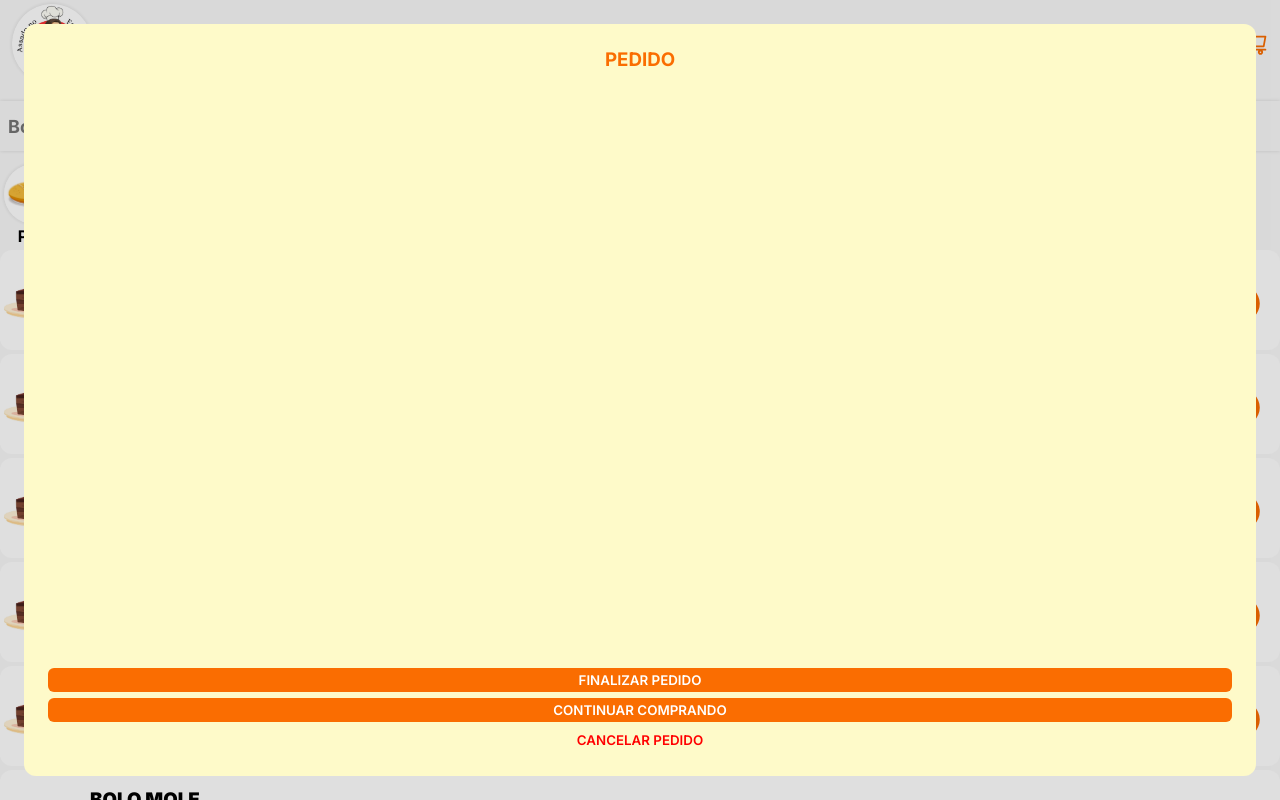
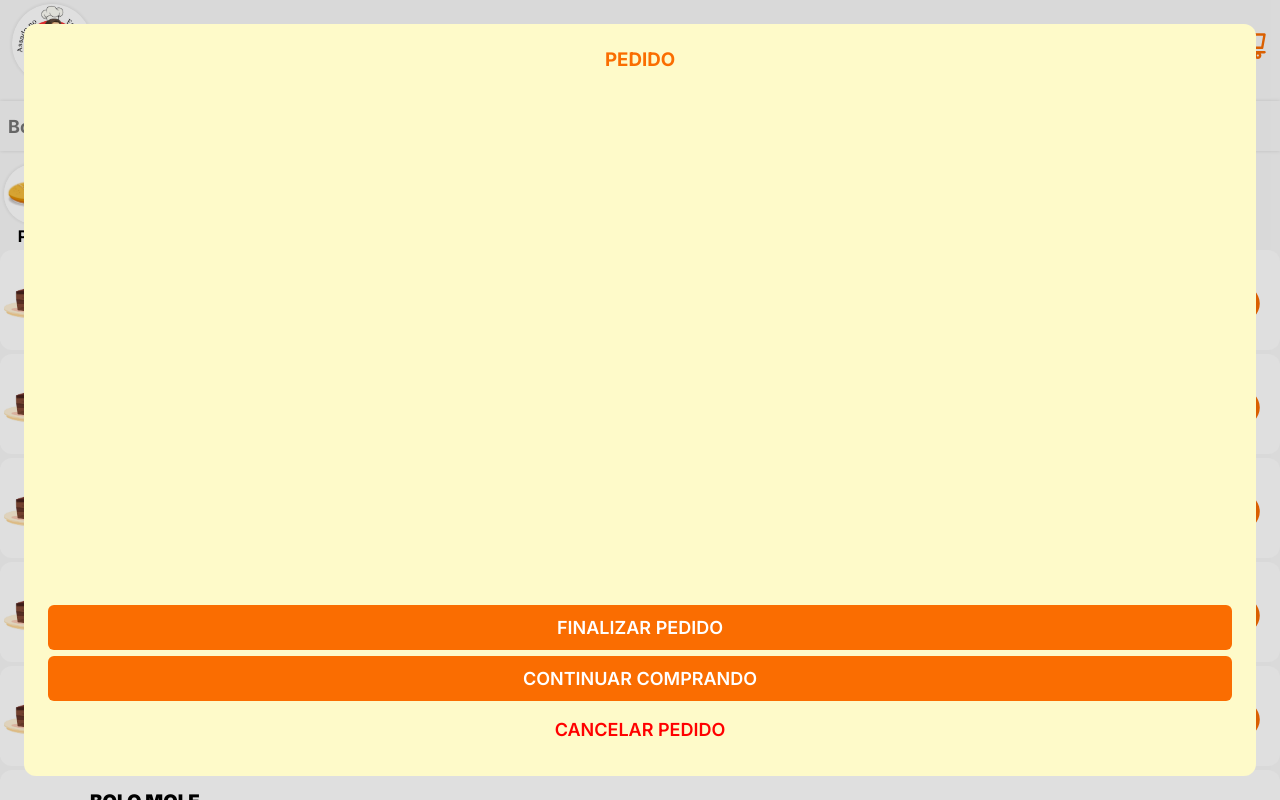
Before and after one commit to FranciscoNeto2909/Bolos_da_cris, a React (Vite) app: page / in a window 1280 px wide. Both pictures are taken after a click on the button 1255 px from the left and 45 px from the top of the page. Built offline with nearby package versions, Linux system fonts and the light colour scheme; a web font is replaced by a local one.

Commit message:
slogan added

```diff
--- a/src/components/card/card.css
+++ b/src/components/card/card.css
@@ -42,12 +42,13 @@
 }
 
 .card_size_button {
-  background-color: #00000015;
-  padding: 6px 9px;
+  height: 30px;
+  width: 30px;
   border-radius: 50%;
   font-weight: 900;
+  font-size: 18px;
+  background-color: #00000015;
   color: #000000ca;
-  font-size: 18px;
 }
 
 .card_price {
--- a/src/components/cart/Cart.jsx
+++ b/src/components/cart/Cart.jsx
@@ -1,15 +1,28 @@
 import "./cart.css";
 
 export default function Cart({items, handleOpenCart}) {
+
+
+  function handleBuy() {
+    handleOpenCart()
+  }
+
+  function handleContinue() {
+    handleOpenCart()
+  }
+
+  function handleCancel() {
+    handleOpenCart()
+  }
 
   return (
     <div className="cart_container">
       <div className="cart_order">
         <h3 className="cart_order_title">PEDIDO</h3>
         <div className="cart_order-buttons">
-          <button className="cart_order_button">FINALIZAR PEDIDO</button>
-          <button className="cart_order_button" onClick={handleOpenCart}>CONTINUAR COMPRANDO</button>
-          <button className="cart_order_button">CANCELAR PEDIDO</button>
+          <button className="cart_order_button" onClick={handleBuy}>FINALIZAR PEDIDO</button>
+          <button className="cart_order_button" onClick={handleContinue}>CONTINUAR COMPRANDO</button>
+          <button className="cart_order_button" onClick={handleCancel}>CANCELAR PEDIDO</button>
         </div>
       </div>
     </div>
--- a/src/components/cart/cart.css
+++ b/src/components/cart/cart.css
@@ -1,7 +1,7 @@
 .cart_container {
   position: fixed;
   width: 100vw;
-  height: 100vh;
+  height: 100%;
   background-color: var(--shadow);
   z-index: 2;
   top: 0;
@@ -32,10 +32,11 @@
 .cart_order_button {
   width: 100%;
   background-color: var(--second);
-  padding: 4px;
+  padding: 12px;
   border-radius: 6px;
   color: #fff;
   font-weight: 600;
+  font-size: 18px;
 }
 
 .cart_order_button:nth-child(3){
--- a/src/components/header/Header.jsx
+++ b/src/components/header/Header.jsx
@@ -20,6 +20,7 @@ export default function Header({handleOpenCart}) {
         <div className="logo_img_container">
           <img className="logo_img" src={logo} alt="logo" />
         </div>
+        <div className="logo_slogan">Bolos da Cris</div>
         {!hasOrder ? (
           <div className="cart">
             <button className="cart_button">cancelar pedido</button>
@@ -27,7 +28,7 @@ export default function Header({handleOpenCart}) {
         ) : (
           <div className="cart_button">
             <button onClick={handleOpenCart}>
-              <AiOutlineShoppingCart size={26} fill="#fa6d01ff" />
+              <AiOutlineShoppingCart size={35} fill="#fa6d01ff" />
             </button>
           </div>
         )}
--- a/src/components/header/header.css
+++ b/src/components/header/header.css
@@ -17,6 +17,16 @@
   display: flex;
   justify-content: space-between;
   align-items: center;
+}
+
+.logo_slogan{
+  padding: 6px 25px;
+  font-size: 22px;
+  font-weight: 600;
+  text-transform: uppercase;
+  border-radius: 25px;
+  background-color: var(--second);
+  color: #fff;
 }
 
 .logo_img {
```
